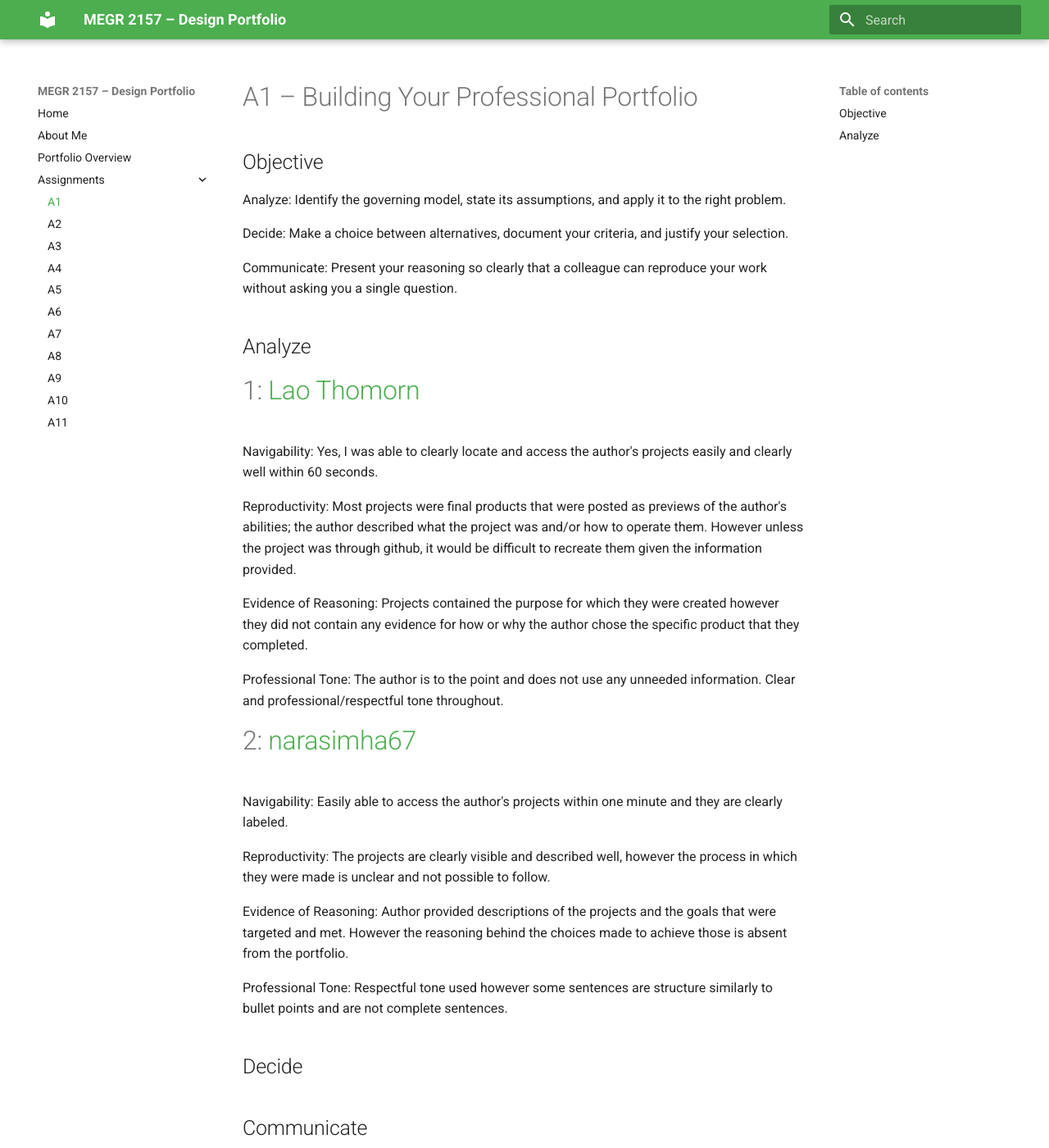
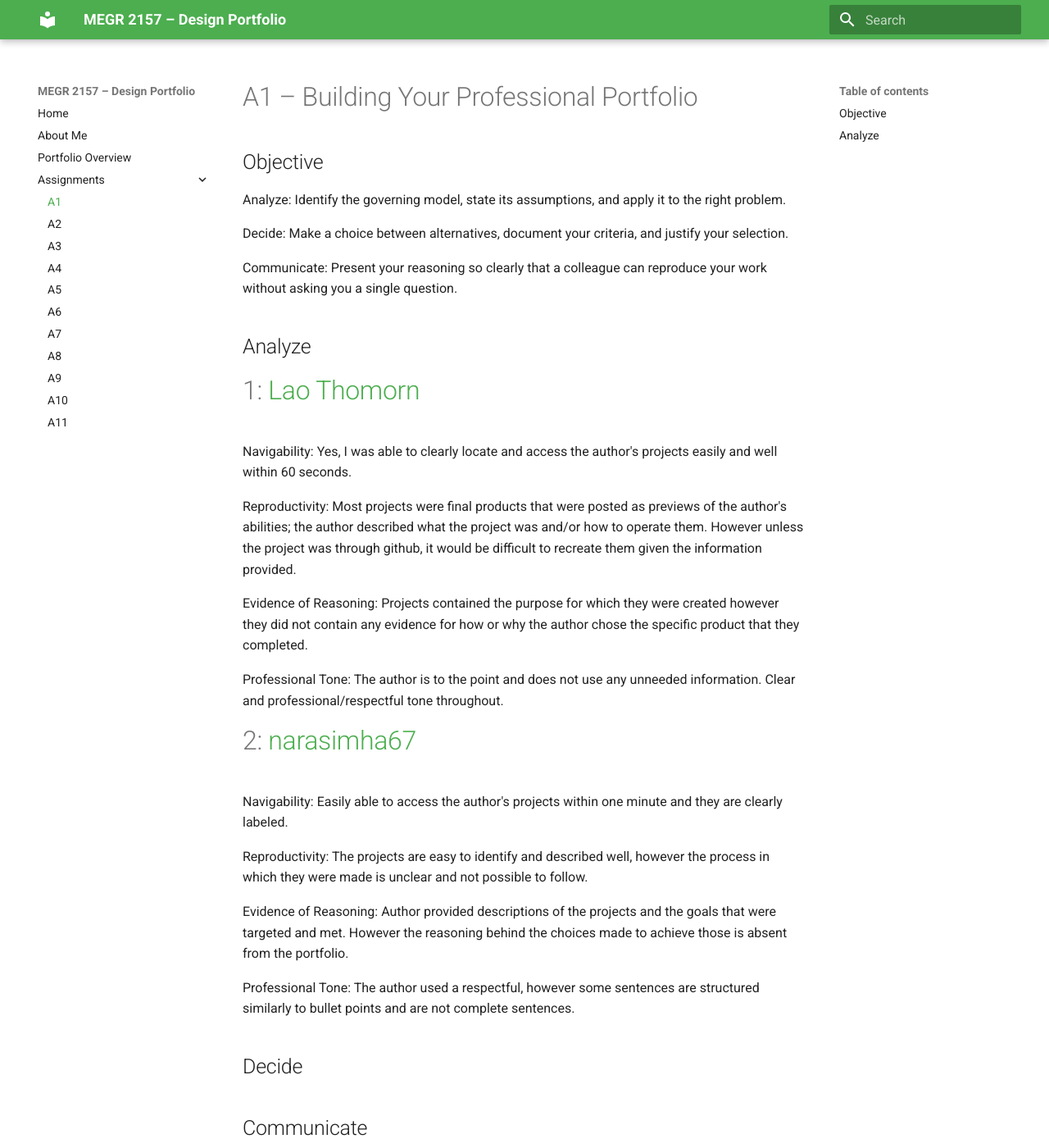
Before and after one commit to nnicho12/Noah-Nicholson-Portfolio, an MkDocs documentation site: the page built from docs/assignments/A01/index.md, in a window 1280 px wide and 1400 px high. Shown: the whole window at 82% size. Built offline with MkDocs 1.6.1 and Material for MkDocs 9.7.7, drawn with Linux system fonts in a browser that asks for light colours.

Commit message:
Update index.md

```diff
--- a/docs/assignments/A01/index.md
+++ b/docs/assignments/A01/index.md
@@ -10,7 +10,7 @@ Communicate: Present your reasoning so clearly that a colleague can reproduce yo
 ## Analyze
 # 1: [Lao Thomorn](https://myportfolio-7s0.pages.dev/)
 
-Navigability: Yes, I was able to clearly locate and access the author's projects easily and clearly well within 60 seconds.
+Navigability: Yes, I was able to clearly locate and access the author's projects easily and well within 60 seconds.
 
 Reproductivity: Most projects were final products that were posted as previews of the author's abilities; the author described what the project was and/or how to operate them. However unless the project was through github, it would be difficult to recreate them given the information provided.
 
@@ -23,11 +23,11 @@ Professional Tone: The author is to the point and does not use any unneeded info
 
 Navigability: Easily able to access the author's projects within one minute and they are clearly labeled.
 
-Reproductivity: The projects are clearly visible and described well, however the process in which they were made is unclear and not possible to follow.
+Reproductivity: The projects are easy to identify and described well, however the process in which they were made is unclear and not possible to follow.
 
 Evidence of Reasoning: Author provided descriptions of the projects and the goals that were targeted and met. However the reasoning behind the choices made to achieve those is absent from the portfolio.
 
-Professional Tone: Respectful tone used however some sentences are structure similarly to bullet points and are not complete sentences.
+Professional Tone: The author used a respectful, however some sentences are structured similarly to bullet points and are not complete sentences.
 
 ## Decide
 
```
